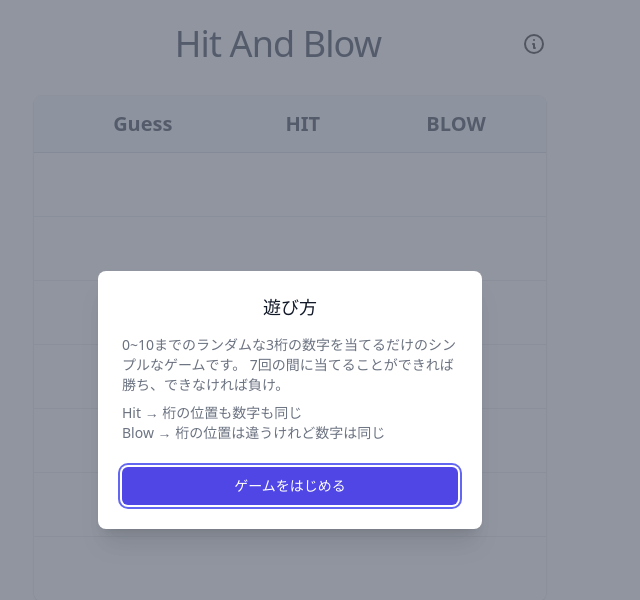
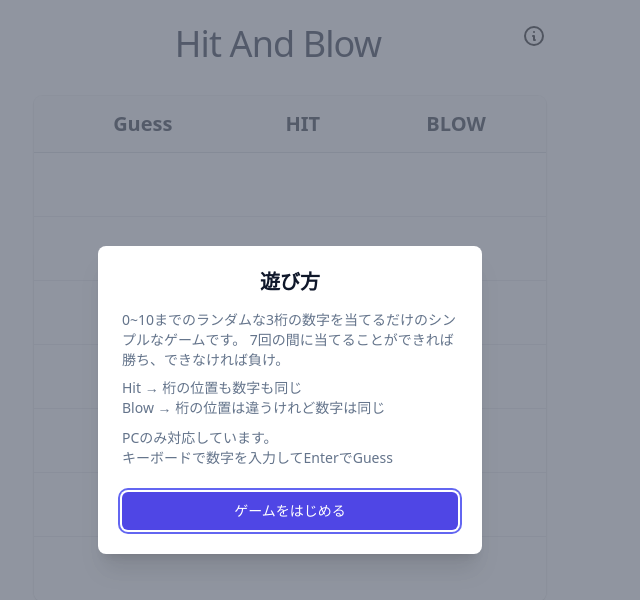
Before and after one commit to 70to/HitAndBlow, a Next.js app: page / in a window 1280 px wide. Shown: the top 600 px of the page, without its empty margins (350-990 px from the left). Built offline with nearby package versions, Linux system fonts and the light colour scheme.

Commit message:
Adjust Modal

```diff
--- a/components/HowTo.tsx
+++ b/components/HowTo.tsx
@@ -1,4 +1,4 @@
-import { useCallback, useEffect, useState } from 'react'
+import { useCallback, useState } from 'react'
 import Modal from "./Modal";
 
 export function HowTo() {
@@ -8,19 +8,14 @@ export function HowTo() {
         setIsOpen(true)
     }, [setIsOpen])
 
-    const onClose = useCallback(() => {
-        setIsOpen(false)
-    }, [setIsOpen])
-
     return (
         <>
-            <button
-                type="button"
-                className=""
+            <div
+                className="cursor-pointer"
                 onClick={onOpen}
             >
                 <svg className="w-6 h-6" fill="none" stroke="currentColor" viewBox="0 0 24 24" xmlns="http://www.w3.org/2000/svg"><path strokeLinecap="round" strokeLinejoin="round" strokeWidth={2} d="M13 16h-1v-4h-1m1-4h.01M21 12a9 9 0 11-18 0 9 9 0 0118 0z" /></svg>
-            </button>
+            </div>
             {isOpen &&
                 <Modal
                     open={isOpen}
--- a/components/Modal.tsx
+++ b/components/Modal.tsx
@@ -7,7 +7,6 @@ type Props = {
 };
 
 const Modal : VoidFunctionComponent<Props> = ({ open, setOpen })  => {
-
     return (
         <Transition.Root show={open} as={Fragment}>
             <Dialog as="div" className="relative z-10" onClose={setOpen}>
@@ -37,16 +36,20 @@ const Modal : VoidFunctionComponent<Props> = ({ open, setOpen })  => {
                             <Dialog.Panel className="relative transform overflow-hidden rounded-lg bg-white px-4 pt-5 pb-4 text-left shadow-xl transition-all sm:my-8 sm:w-full sm:max-w-sm sm:p-6">
                                 <div>
                                     <div className="text-center">
-                                        <Dialog.Title as="h3" className="text-lg font-medium leading-6 text-gray-900">
+                                        <Dialog.Title as="h3" className="text-xl font-bold leading-6 text-slate-900">
                                             遊び方
                                         </Dialog.Title>
                                         <div className="mt-4">
-                                            <p className="text-sm text-gray-500 text-left mb-2">
+                                            <p className="text-sm text-slate-500 text-left mb-2">
                                                 0~10までのランダムな3桁の数字を当てるだけのシンプルなゲームです。 7回の間に当てることができれば勝ち、できなければ負け。<br/>
                                             </p>
-                                            <p className="text-sm text-gray-500 text-left">
+                                            <p className="text-sm text-slate-500 text-left mb-2.5">
                                                 Hit → 桁の位置も数字も同じ<br/>
                                                 Blow → 桁の位置は違うけれど数字は同じ<br/>
+                                            </p>
+                                            <p className="text-sm text-slate-500 text-left">
+                                                PCのみ対応しています。<br/>
+                                                キーボードで数字を入力してEnterでGuess
                                             </p>
                                         </div>
                                     </div>
```
